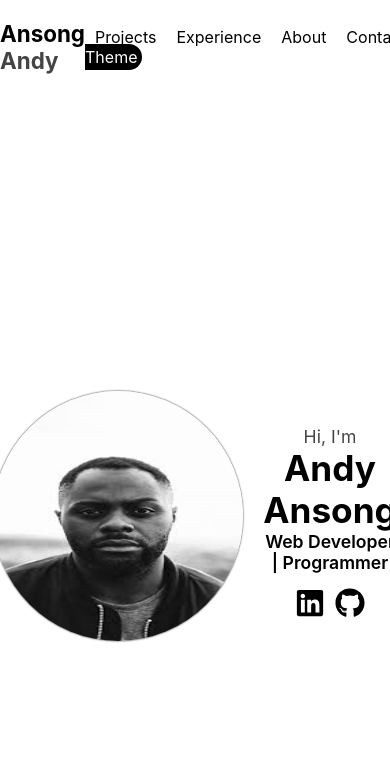
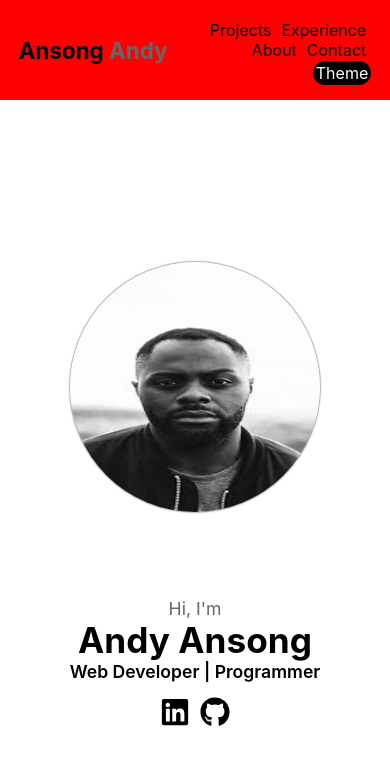
Before and after one commit to AndyGrld/Personal_portfolio, a React (Create React App) app: page / in a window 390 px wide. Shown: the top 764 px of the page. Built offline with nearby package versions, Linux system fonts and the light colour scheme.

Commit message:
make hero section responsive

```diff
--- a/src/App.css
+++ b/src/App.css
@@ -2,7 +2,7 @@
   --font_color: black;
   --bg_color: white;
   --bg_color_2: #eee;
-  --font_opp_color: #444;
+  --font_opp_color: #666;
   --font_sim_color: #aaa;
 }
 .dark_mode{
@@ -40,6 +40,7 @@ a{
   align-items: center;
   padding: 20px 0;
   width: 100vw;
+  background-color: red;
 }
 .navigation ul li{
   list-style: none;
@@ -61,6 +62,26 @@ a{
   padding: 3px 5px;
   border-radius: 20px;
   cursor: pointer;
+}
+.navigation #theme span{
+  color: var(--bg_color);
+}
+@media (max-width: 720px) {
+  .navigation ul{
+    display: block;
+    text-align: right;
+  }
+  .navigation ul li{
+    padding: 0 5px;
+  }
+  .navigation #theme{
+    position: relative;
+    top: 3px;
+    padding: 2px 3px;
+  }
+  .navigation #theme span{
+    display: none;
+  }
 }
 .hero{
   display: flex;
@@ -108,3 +129,12 @@ a{
   padding: 0 5px;
   display: inline;
 }
+@media (max-width: 720px){
+  .hero .grid{
+    display: grid;
+    grid-template-columns: 1fr;
+    grid-template-rows: repeat(2, 1fr);
+    justify-content: center;
+    align-items: center;
+  }
+}
--- a/src/App.js
+++ b/src/App.js
@@ -6,7 +6,7 @@ import Experience from './components/Experience/Experience';
 import About from './components/About/About';
 import Contact from './components/Contact/Contact';
 import Footer from './components/Footer/Footer';
-import { FaLinkedin, FaGithub } from 'react-icons/fa'; // For LinkedIn
+import { FaLinkedin, FaGithub, FaBars, FaWindowClose } from 'react-icons/fa'; // For LinkedIn
 
 function App() {
   const [mode, setMode] = useState('light_mode');
@@ -18,18 +18,19 @@ function App() {
       setMode('light_mode');
     }
   }
+
   return (
     <div className={`App ${mode}`}>
       <header>
         <div className='navigation'>
           <h1>Ansong <span>Andy</span></h1>
-          <div>
+          <div className='links'>
             <ul>
               <li><a href='#projects'>Projects</a></li>
-              <li><a href='#exp'>Experience</a></li>
+              <li><a href='#exp'>Experience</a></li><br/>
               <li><a href='#about'>About</a></li>
-              <li><a href='#contact'>Contact</a></li>
-              <li id='theme' onClick={changeTheme}>Change Theme</li>
+              <li><a href='#contact'>Contact</a></li><br/>
+              <li id='theme' onClick={changeTheme}><span>Change</span> Theme</li>
             </ul>
           </div>
         </div>
```
